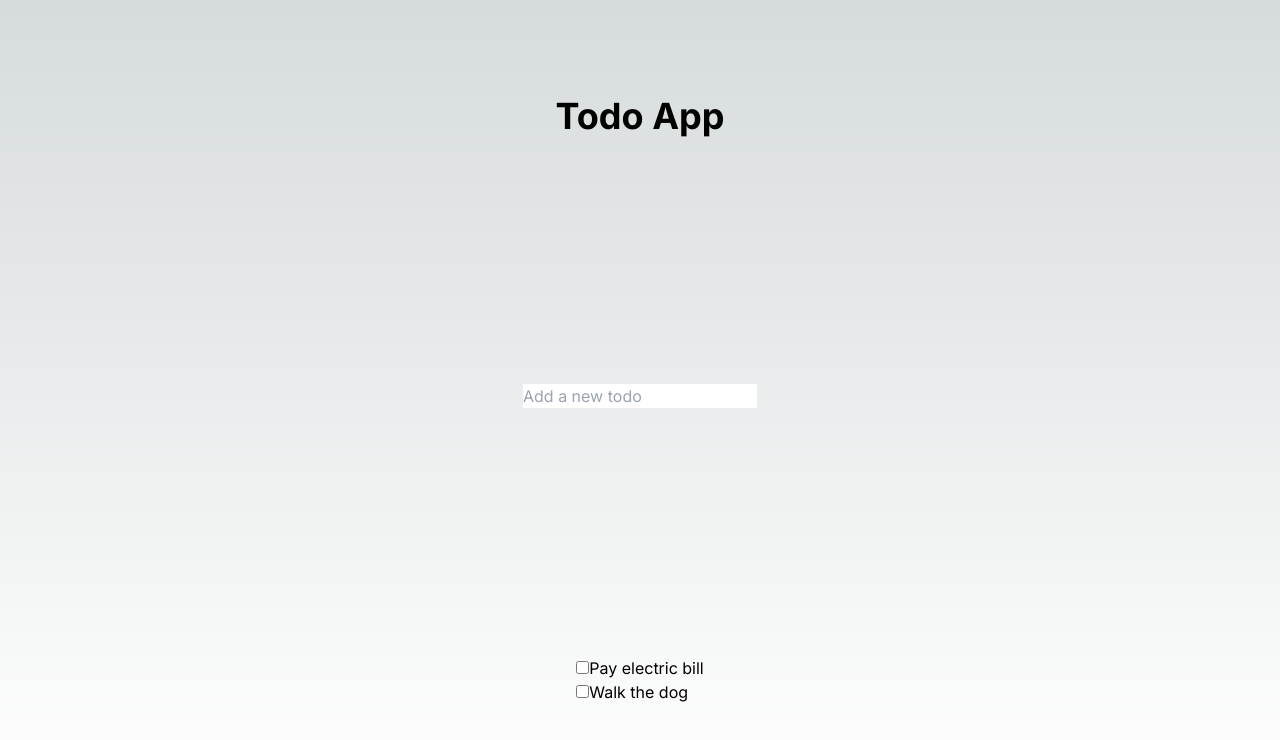
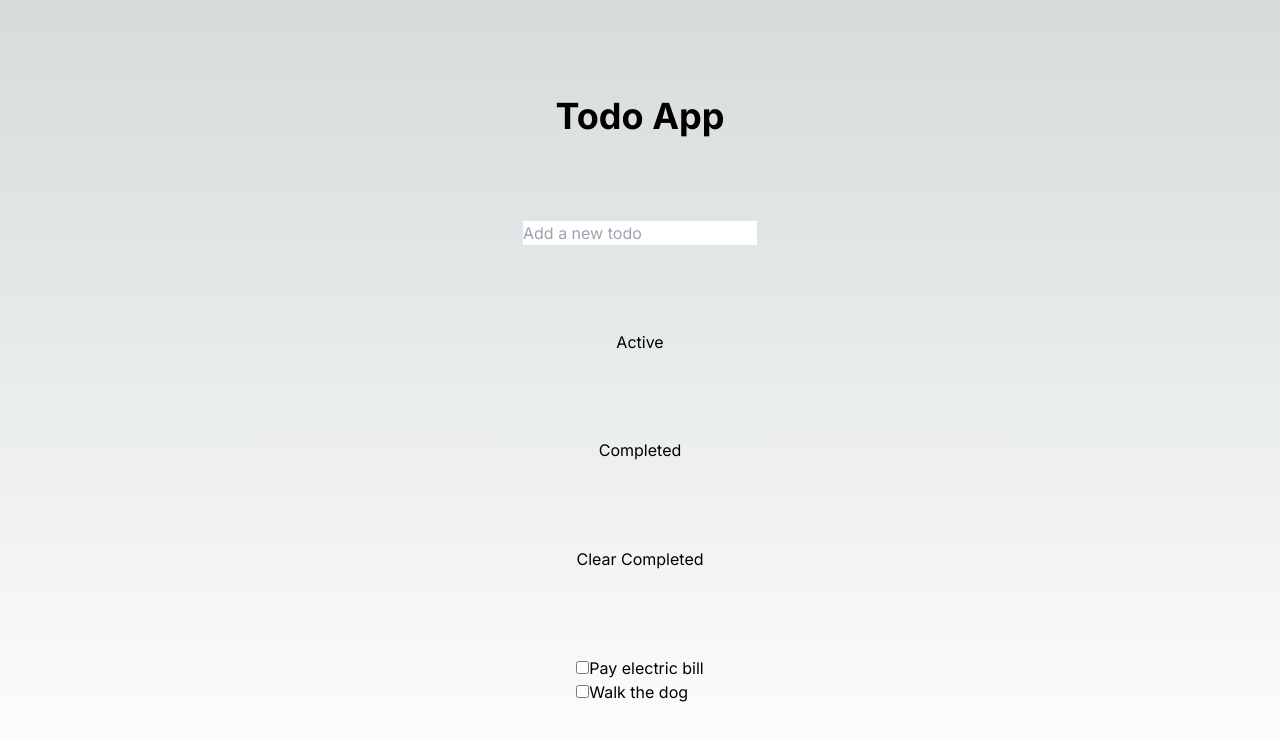
Before and after one commit to Bilalm354/next-aws-todo, a Next.js app: page / in a window 1280 px wide. Shown: the top 740 px of the page. Built offline with nearby package versions, Linux system fonts and the light colour scheme.

Commit message:
passed all example cypress tests

```diff
--- a/components/TodoList.tsx
+++ b/components/TodoList.tsx
@@ -15,6 +15,8 @@ const defaultTodos: Todo[] = [
 export default function TodoList() {
   const [todos, setTodos] = useState(defaultTodos);
   const [newTodo, setNewTodo] = useState('');
+  const [active, setActive] = useState(false);
+  const [complete, setComplete] = useState(false);
 
 
   function onNewTodoChange(event: ChangeEvent<HTMLInputElement>): void {
@@ -38,12 +40,25 @@ export default function TodoList() {
     }))
   }
 
+  function clearCompleted(_event: any): void {
+    setTodos(todos.filter((todo) => !todo.isChecked));
+  }
+
   return (
     <>
       <input type='text' placeholder='Add a new todo' onKeyDown={handleKeyDown} onChange={onNewTodoChange} className='text-black' data-test="new-todo" />
+      <button onClick={(_event) => setActive(!active)}>Active</button>
+      <button onClick={(_event) => setComplete(!complete)}>Completed</button>
+      <button onClick={clearCompleted}>Clear Completed</button>
       <ul className='todo-list'>
         {todos.map((todo) => {
           const { id, text, isChecked } = todo;
+          if (active && isChecked) {
+            return null;
+          }
+          if (complete && !isChecked) {
+            return null;
+          }
           return (
             <li key={id} className={isChecked ? 'completed' : ''}>
               <input type='checkbox' onChange={(event) => onCheckBoxChange(event, todo)} checked={isChecked} />
```
Also changed, not shown: 1 other file (tests, documents, lock files or other folders).
